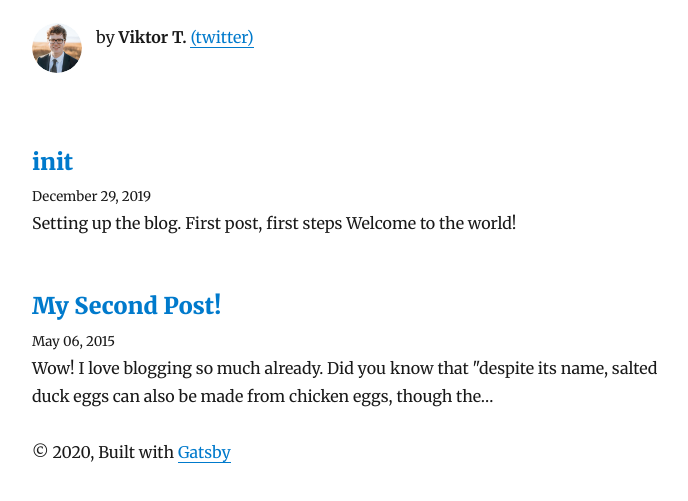
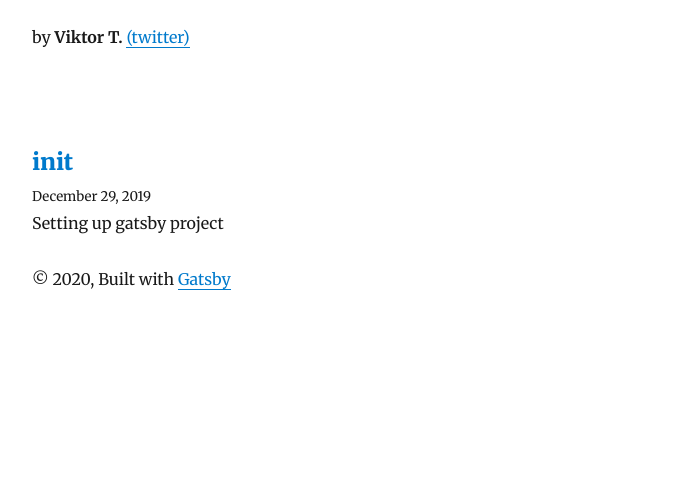
Before and after one commit to viktmv/viktmv.github.io, a Gatsby site: page / in a window 1280 px wide. Shown: the part 147-648 px from the top of the page, without its empty margins (293-981 px from the left). Built offline with nearby package versions, Linux system fonts and the light colour scheme; Gatsby itself is replaced by a stand-in of ours; some packages are replaced by stand-ins of ours.

Commit message:
Make repo work with GH pages

```diff
--- a/content/blog/init/index.md
+++ b/content/blog/init/index.md
@@ -3,6 +3,4 @@ title: init
 date: "2019-12-29T20:03:56.785Z"
 ---
 
-Setting up the blog. First post, first steps
-
-Welcome to the world!
+Setting up gatsby project
--- a/content/blog/my-second-post/index.md
+++ /dev/null
@@ -1,13 +0,0 @@
----
-title: My Second Post!
-date: "2015-05-06T23:46:37.121Z"
----
-
-Wow! I love blogging so much already.
-
-Did you know that "despite its name, salted duck eggs can also be made from
-chicken eggs, though the taste and texture will be somewhat different, and the
-egg yolk will be less rich."?
-([Wikipedia Link](http://en.wikipedia.org/wiki/Salted_duck_egg))
-
-Yeah, I didn't either.
--- a/src/components/bio.js
+++ b/src/components/bio.js
@@ -1,6 +1,5 @@
 import React from "react"
 import { StaticQuery, graphql } from "gatsby"
-import Image from "gatsby-image"
 
 import { rhythm } from "../utils/typography"
 
@@ -11,12 +10,6 @@ const Bio = () =>
       const { author, social } = data.site.siteMetadata
       return (
         <div style={styles.wrapper}>
-          <Image
-            fixed={data.avatar.childImageSharp.fixed}
-            alt={author}
-            style={styles.image}
-            imgStyle={{ borderRadius: `50%` }}
-          />
           <p>
             by <strong>{author}</strong>
             {` `}
```
Also changed, not shown: package.json (+4 -4 lines), 1 other file.
